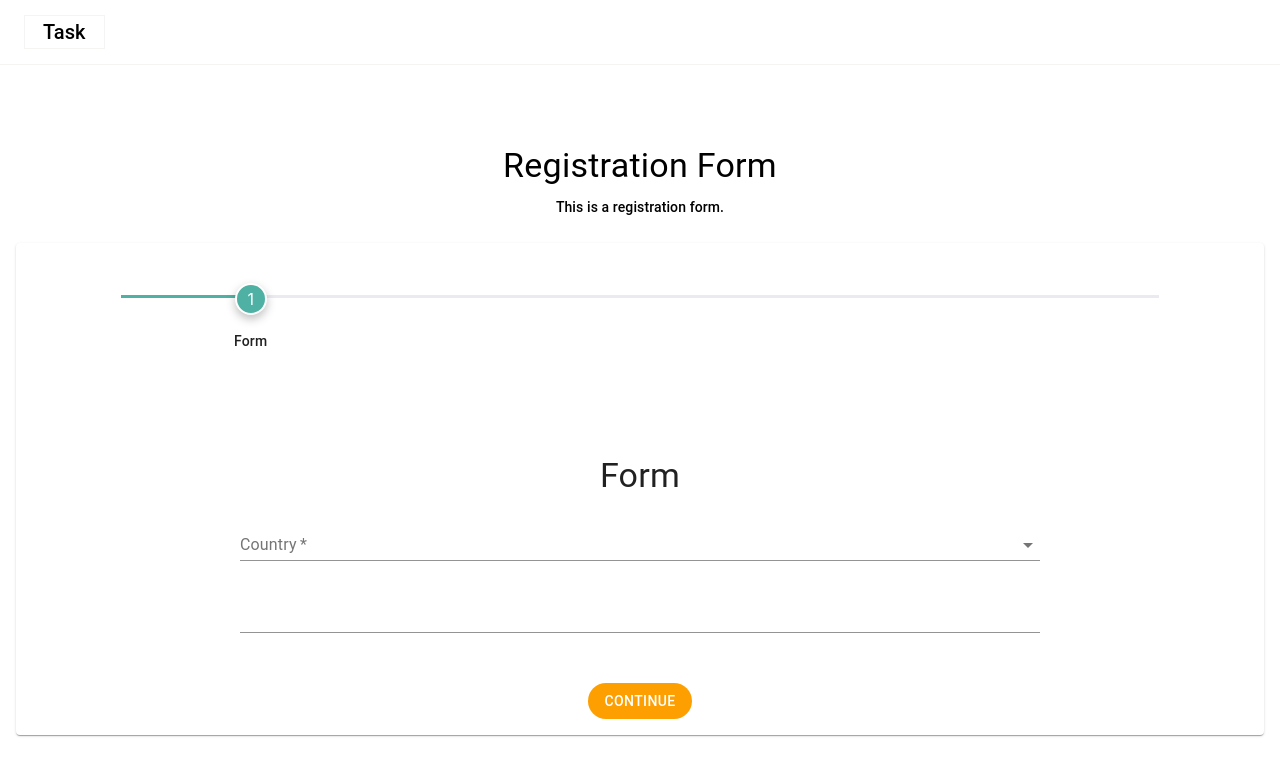
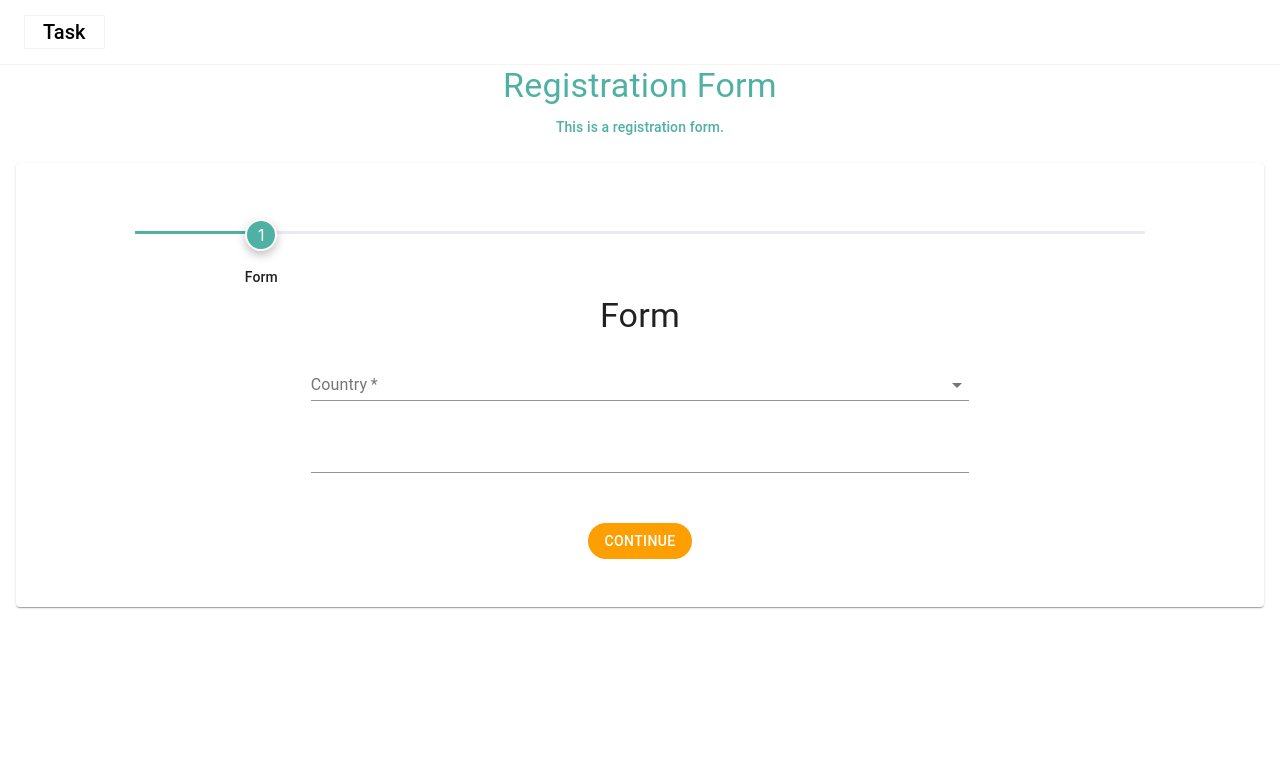
Before and after one commit to dragos-vlasie/frontend-task, a React (Create React App) app: page / in a window 1280 px wide. Shown: the top 776 px of the page. Built offline with nearby package versions, Linux system fonts and the light colour scheme.

Commit message:
Adding the loading state and finalizing some items

```diff
--- a/src/App.js
+++ b/src/App.js
@@ -6,6 +6,7 @@ import StepForm from "./Components/StepForm";
 const useStyles = makeStyles((theme) => ({
   root: {
     flexGrow: 1,
+    paddingBottom: "60px",
   },
   menuButton: {
     marginRight: theme.spacing(2),
@@ -29,7 +30,7 @@ const useStyles = makeStyles((theme) => ({
   paper: {
     marginTop: theme.spacing(3),
     marginBottom: theme.spacing(3),
-    padding: theme.spacing(2),
+    padding: theme.spacing(6),
   },
 }));
 
@@ -45,10 +46,10 @@ export default function App() {
           </Typography>
         </Toolbar>
         <main className={classes.layout}>
-          <Typography variant="h4" align="center" style={{ marginTop: 80 }}>
+          <Typography variant="h4" align="center" style={{ color: "#4fb1a3" }}>
             Registration Form
           </Typography>
-          <Typography variant="subtitle2" align="center" style={{ marginTop: 10, marginBottom: 10 }}>
+          <Typography variant="subtitle2" align="center" style={{ color: "#4fb1a3", marginTop: 10, marginBottom: 10 }}>
             This is a registration form.
           </Typography>
           <Paper className={classes.paper}>
--- a/src/Components/FirstStep.jsx
+++ b/src/Components/FirstStep.jsx
@@ -15,11 +15,11 @@ const FirstStep = ({ handleNext, formTitle, handleChange, values: { phone, count
 
   return (
     <>
-      <Typography variant="h4" align="center" style={{ marginTop: 80 }}>
+      <Typography variant="h4" align="center">
         {formTitle}
       </Typography>
       <Grid style={{ justifyContent: "center" }} container spacing={4} noValidate>
-        <Grid item xs={8} sm={8}>
+        <Grid item xs={8} sm={7}>
           <FormControl fullWidth required margin="normal">
             <InputLabel htmlFor="country">Country</InputLabel>
             <Select value={country} onChange={handleChange("country")}>
@@ -28,7 +28,7 @@ const FirstStep = ({ handleNext, formTitle, handleChange, values: { phone, count
             </Select>
           </FormControl>
         </Grid>
-        <Grid item sm={8}>
+        <Grid item sm={7}>
           <ReactInputMask
             mask="9-9999-9999"
             // value={}
--- a/src/Components/RepeatedStep.jsx
+++ b/src/Components/RepeatedStep.jsx
@@ -19,7 +19,7 @@ const RepeatedStep = ({
 
   return (
     <>
-      <Typography variant="h4" align="center" style={{ marginTop: 80 }}>
+      <Typography variant="h4" align="center">
         {formTitle}
       </Typography>
       <Grid container spacing={2} noValidate>
--- a/src/Components/SecondStep.jsx
+++ b/src/Components/SecondStep.jsx
@@ -27,7 +27,7 @@ const SecondStep = ({
   const isEmpty = age > 0 && email.length > 0 && isEmail.test(email);
   return (
     <>
-      <Typography variant="h4" align="center" style={{ marginTop: 80 }}>
+      <Typography variant="h4" align="center">
         {formTitle}
       </Typography>
       <Grid style={{ justifyContent: "center" }} container spacing={4} noValidate>
--- a/src/Components/StepForm.jsx
+++ b/src/Components/StepForm.jsx
@@ -12,7 +12,7 @@ import SecondStep from "./SecondStep";
 import RepeatedStep from "./RepeatedStep";
 import Confirm from "./Confirm";
 import submited from "./../submited.png";
-import { Grid } from "@material-ui/core";
+import { Grid, CircularProgress } from "@material-ui/core";
 
 const ColorlibConnector = withStyles({
   alternativeLabel: {
@@ -170,12 +170,38 @@ export default function StepForm() {
 
   const steps = getSteps();
 
+  const [loading, setLoading] = React.useState(false);
+  const [success, setSuccess] = React.useState(false);
+  const timer = React.useRef();
+
+  React.useEffect(() => {
+    return () => {
+      clearTimeout(timer.current);
+    };
+  }, []);
+
   const handleNext = () => {
     setActiveStep((prevActiveStep) => prevActiveStep + 1);
+    if (!loading) {
+      setSuccess(false);
+      setLoading(true);
+      timer.current = setTimeout(() => {
+        setSuccess(true);
+        setLoading(false);
+      }, 500);
+    }
   };
 
   const handleBack = () => {
     setActiveStep((prevActiveStep) => prevActiveStep - 1);
+    if (!loading) {
+      setSuccess(false);
+      setLoading(true);
+      timer.current = setTimeout(() => {
+        setSuccess(true);
+        setLoading(false);
+      }, 1000);
+    }
   };
 
   const handleReset = () => {
@@ -327,12 +353,12 @@ export default function StepForm() {
         </>
       ) : (
         <div className={classes.root}>
-          <Stepper alternativeLabel activeStep={activeStep} connector={<ColorlibConnector />}>
+          <Stepper style={{ padding: 8 }} alternativeLabel activeStep={activeStep} connector={<ColorlibConnector />}>
             {steps.map((label, index) => (
               <Step className={classes.iconWrapper} key={index}>
                 <StepLabel
                   classes={{
-                    root: classes.root, // class name, e.g. `root-x`
+                    root: classes.root,
                     active: classes.active,
                     label: classes.label,
                     completed: classes.completed,
@@ -344,7 +370,13 @@ export default function StepForm() {
               </Step>
             ))}
           </Stepper>
-          {handleSteps(activeStep, steps)}
+          {!loading ? (
+            handleSteps(activeStep, steps)
+          ) : (
+            <div style={{ paddingTop: "70px", minHeight: "200px", display: "flex", justifyContent: "center" }}>
+              <CircularProgress size={68} className={classes.fabProgress} />
+            </div>
+          )}
         </div>
       )}
     </>
```
